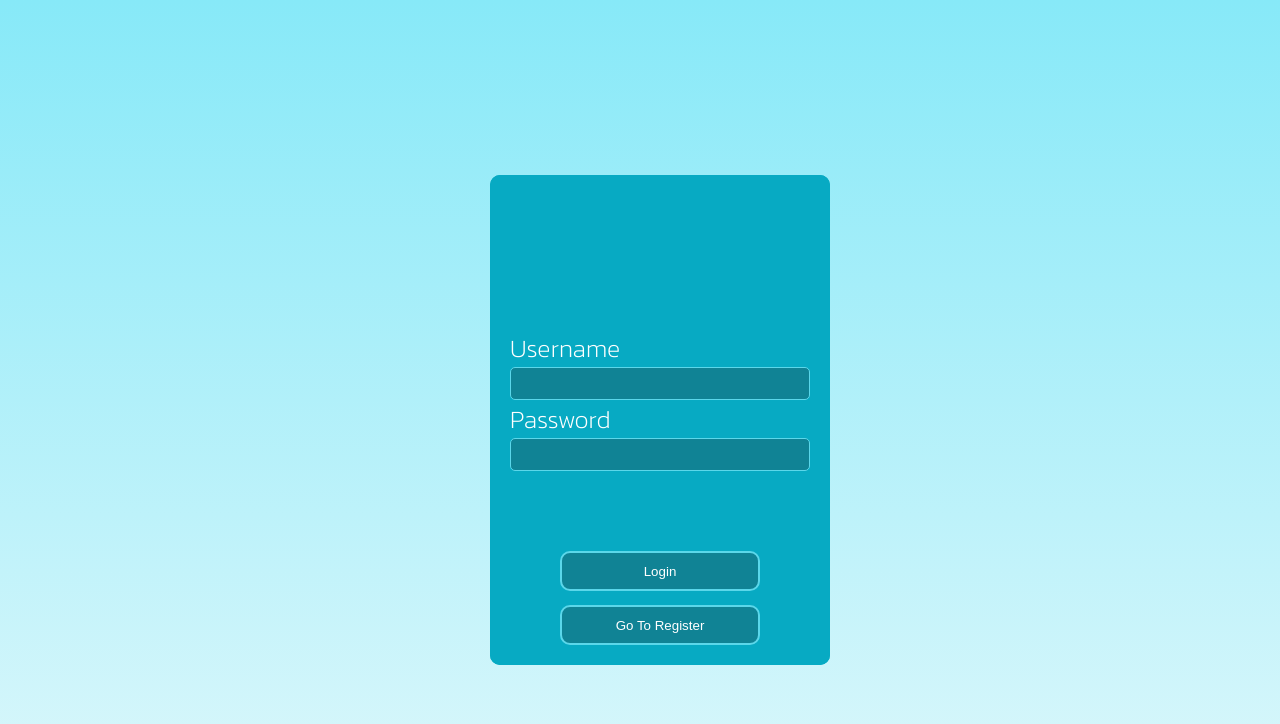
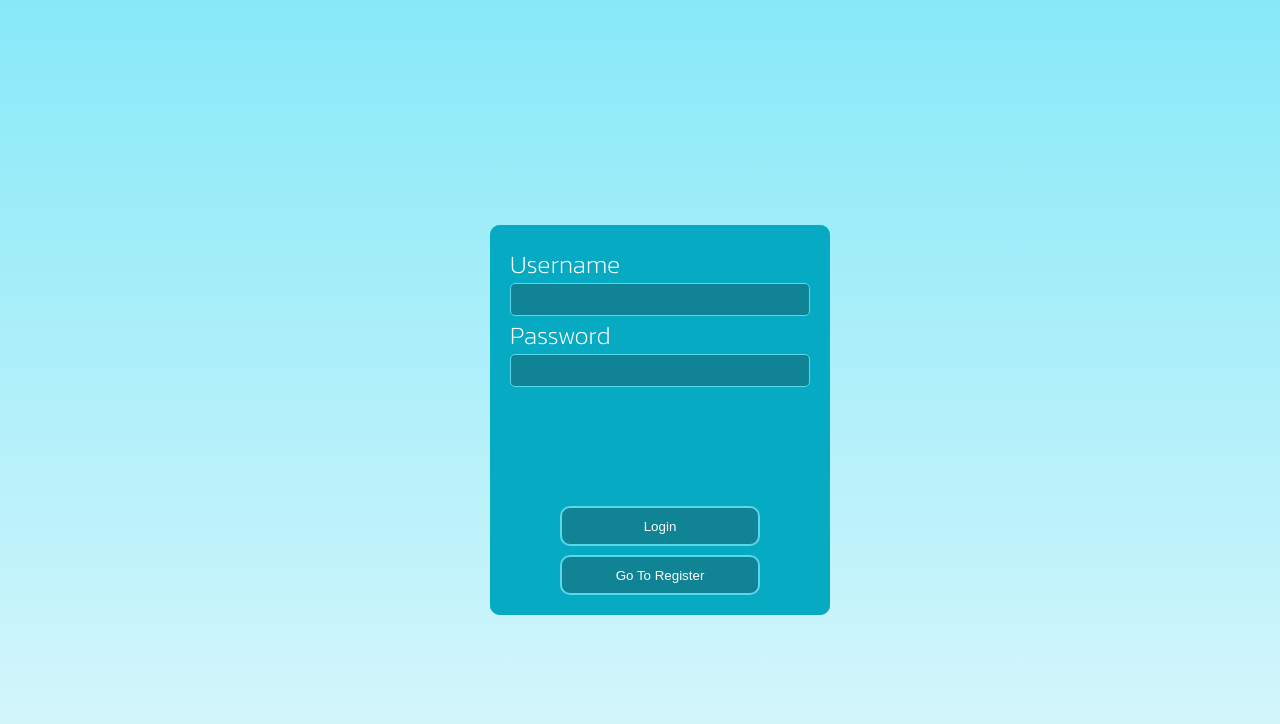
Before and after one commit to DarioBuljovcic/Design-Ideas, a plain HTML site: page Login idea/index.html in a window 1280 px wide. Drawn offline with nearby package versions, Linux system fonts and the light colour scheme.

Commit message:
Moving inputs up

```diff
--- a/Login idea/style.scss
+++ b/Login idea/style.scss
@@ -1,75 +1,78 @@
-body{
+body {
     margin: 0;
-    background-image: linear-gradient(#87e9f8,#dbf7fb);
-    font-family: 'Kanit', sans-serif;
+    background-image: linear-gradient(#87e9f8, #dbf7fb);
+    font-family: "Kanit", sans-serif;
     display: flex;
     justify-content: center;
     align-items: center;
     height: 100vh;
     width: 100vw;
 }
-.container{
+.container {
     position: relative;
-    height: 450px;
+    height: 350px;
     width: 300px;
     aspect-ratio: 1/1;
     transform-style: preserve-3d;
-    color:white;
+    color: white;
 }
 .login,
-.register{
+.register {
     width: 100%;
     height: 100%;
-    align-items: center;
-    align-content: center;
+    display: flex;
+    flex-direction: column;
+    align-items: stretch;
     background-color: #07aac3;
     padding: 20px;
     border-radius: 10px;
-    input{
+    input {
         padding: 5px;
         border-radius: 5px;
         border: 1px solid #5bd7ea;
-        color:white;
+        color: white;
         font-size: 18px;
         background-color: #108395;
         &:active,
-        &:focus{
-            outline:1px solid #5bd7ea;
+        &:focus {
+            outline: 1px solid #5bd7ea;
         }
     }
 }
-.login{
-    display: grid;
+.login {
+    display: flex;
+    flex-direction: column;
+    align-items: stretch;
     position: relative;
     z-index: 2;
     font-size: 25px;
     transform-style: preserve-3d;
     transition: transform 1s;
     transform: translateZ(1px);
-    label,input{
+    label,
+    input {
         transform: translateZ(80px);
         transform-style: preserve-3d;
     }
-    button{
-        bottom:-80px;
+    button {
+        bottom: -35px;
     }
-
 }
-.register{
+.register {
     position: absolute;
-    top:0;
-    display: grid;
+    top: 0;
     z-index: 1;
     font-size: 25px;
     transform-style: preserve-3d;
     transition: transform 1s;
     transform: translateZ(-1px) rotateY(180deg);
-    label,input{
+    label,
+    input {
         transform: translateZ(80px);
         transform-style: preserve-3d;
     }
 }
-button{
+button {
     position: relative;
     width: 200px;
     height: 40px;
@@ -77,16 +80,15 @@ button{
     border: 2px solid #5bd7ea;
     background-color: #108395;
     color: white;
-    bottom:-40px;
     left: 0;
     right: 0;
     margin: auto;
     transform: translateZ(80px);
     cursor: pointer;
 }
-.rotate{
+.rotate {
     position: absolute;
-    bottom:20px !important;
+    bottom: 20px !important;
     left: 0;
     right: 0;
     margin: auto;
```
Also changed, not shown: Login idea/style.css, 1 other file.
